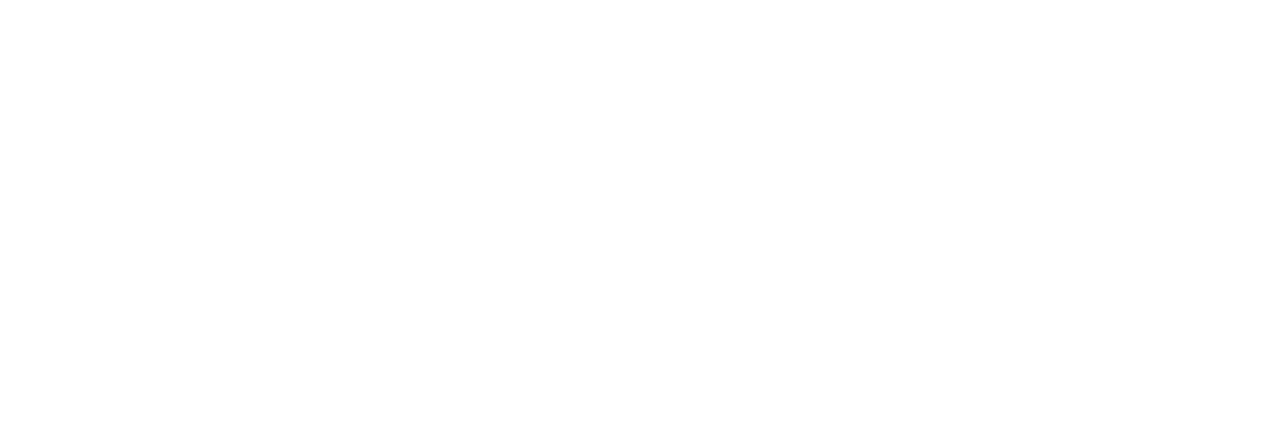
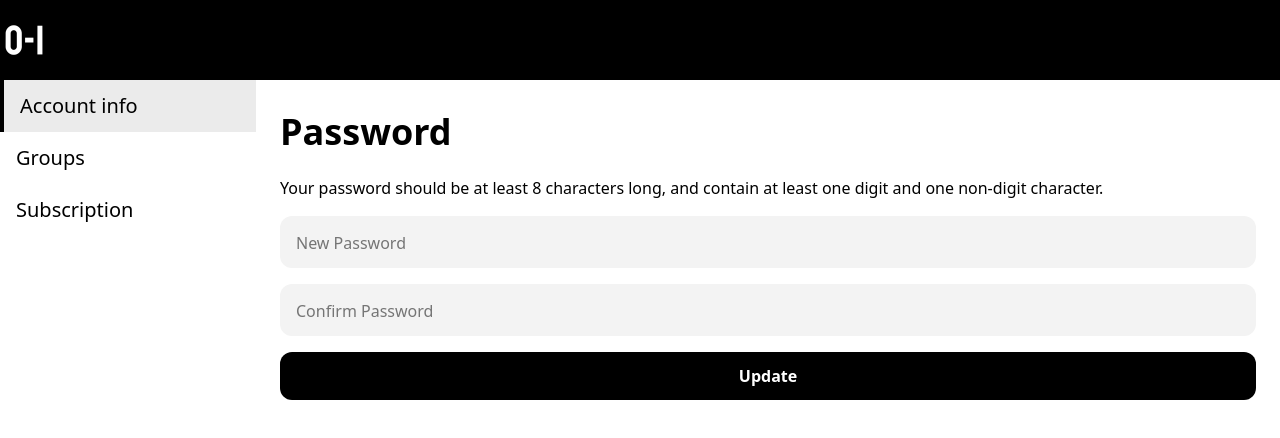
Before and after one commit to outinsure/oi-ng, an Angular app: page /account/change-password in a window 1280 px wide. Before the commit this address led to /. Shown: the top 438 px of the page. Built offline with nearby package versions, Linux system fonts and the light colour scheme.

Commit message:
add update account forms

```diff
--- a/src/app/app-routing.module.ts
+++ b/src/app/app-routing.module.ts
@@ -5,6 +5,9 @@
 import { AccountComponent } from './account/account.component';
 import { AccountInfoComponent } from './account/account-info.component';
 import { UpdateNameComponent } from './update-form/update-name.component';
+import { UpdateNumberComponent } from './update-form/update-number.component';
+import { UpdateEmailComponent } from './update-form/update-email.component';
+import { UpdatePasswordComponent } from './update-form/update-password.component';
 
 export const routes: Routes = [
   { path: '', component: LandingComponent },
@@ -23,6 +26,21 @@
         title: 'Update Name',
         component: UpdateNameComponent
       },
+      {
+        path: 'change-number',
+        title: 'Update Number',
+        component: UpdateNumberComponent
+      },
+      {
+        path: 'change-email',
+        title: 'Update Email',
+        component: UpdateEmailComponent
+      },
+      {
+        path: 'change-password',
+        title: 'Update Password',
+        component: UpdatePasswordComponent
+      },
     ]
   },
 ];
--- a/src/app/auth-form/auth-form.component.html
+++ b/src/app/auth-form/auth-form.component.html
@@ -104,34 +104,21 @@
         </div>
     } @else if (authStep == 3) {
         <div class="full">
-            <p class="text-[28px] font-light mb-6">Complete sign up below</p>
+            <p class="text-[28px] font-light mb-4">Complete sign up below</p>
             <div class="w-full">
-                <div class="bg-[#F3F3F3] flex w-full rounded-lg focus-within:outline focus-within:outline-2 focus-within:outline-slate-500">
-                    <input class="w-10 text-center bg-transparent" disabled value="+1" />
-                    <input
-                        placeholder="Mobile Number (Optional)"
-                        inputmode="tel"
-                        pattern="[0-9]*"
-                        type="text"
-                        maxLength="10"
-                        autocomplete="tel-national"
-                        autocomplete="one-time-code"
-                        class=" focus:outline-none bg-transparent placeholder:text-base text-xl flex-1 py-3 font-light"
-                    />
-                </div>
-                <input type="text"
+                <input type="password"
                     class="bg-[#F3F3F3]
                     text-xl placeholder:text-[#757575] w-full placeholder:font-light
-                    py-3 px-4 mt-4 rounded-xl focus:outline-slate-500 focus:outline-2
+                    py-3 px-4 rounded-xl focus:outline-slate-500 focus:outline-2
                     placeholder:text-base"
-                    placeholder="Full name"
+                    placeholder="Password"
                 />
                 <input type="password"
                     class="bg-[#F3F3F3]
                     text-xl placeholder:text-[#757575] w-full placeholder:font-light
                     py-3 px-4 mt-4 rounded-xl focus:outline-slate-500 focus:outline-2
                     placeholder:text-base"
-                    placeholder="Password"
+                    placeholder="Confirm Password"
                 />
             </div>
             <div class="flex w-full justify-between mt-12">
--- /dev/null
+++ b/src/app/update-form/update-email.component.html
@@ -0,0 +1,15 @@
+<h2 class="text-4xl mb-6 font-semibold">Email</h2>
+<p class="mb-4">This email will receive group invites and allow you authenticate your account.</p>
+<input
+    class="bg-[#EEEEEE] text-xl placeholder:text-[#757575] w-full placeholder:font-light py-3 px-4 rounded-xl focus:outline-slate-500 focus:outline-2"
+    placeholder="Enter your email address"
+    id="email"
+    type="text"
+/>
+<span class="font-light text-sm">A verification code will be sent to this email</span>
+<button
+    type="button"
+    class="w-full bg-black text-white font-semibold h-12 rounded-xl mt-6"
+>
+    Update
+</button>
--- a/src/app/update-form/update-name.component.html
+++ b/src/app/update-form/update-name.component.html
@@ -1 +1,28 @@
-<h2 class="text-4xl font-semibold">Legal & Display Name</h2>
+<h2 class="text-4xl font-semibold">Name</h2>
+<input type="text"
+    class="bg-[#F3F3F3]
+    text-xl placeholder:text-[#757575] w-full placeholder:font-light
+    py-3 px-4 mt-4 rounded-xl focus:outline-slate-500 focus:outline-2
+    placeholder:text-base"
+    placeholder="First name"
+/>
+<input type="text"
+    class="bg-[#F3F3F3]
+    text-xl placeholder:text-[#757575] w-full placeholder:font-light
+    py-3 px-4 mt-4 rounded-xl focus:outline-slate-500 focus:outline-2
+    placeholder:text-base"
+    placeholder="Last name"
+/>
+<input type="text"
+    class="bg-[#F3F3F3]
+    text-xl placeholder:text-[#757575] w-full placeholder:font-light
+    py-3 px-4 mt-4 rounded-xl focus:outline-slate-500 focus:outline-2
+    placeholder:text-base"
+    placeholder="Display name"
+/>
+<button
+    type="button"
+    class="w-full bg-black text-white font-semibold h-12 rounded-xl mt-4"
+>
+    Update
+</button>
--- /dev/null
+++ b/src/app/update-form/update-number.component.html
@@ -0,0 +1,22 @@
+<h2 class="text-4xl mb-6 font-semibold">Mobile Number</h2>
+<p class="mb-4">This number will receive notifications, group invites and allow you recover your account.</p>
+<div class="bg-[#F3F3F3] flex w-full rounded-lg focus-within:outline focus-within:outline-2 focus-within:outline-slate-500">
+    <input class="w-10 text-center bg-transparent" disabled value="+1" />
+    <input
+        placeholder="Mobile Number (Optional)"
+        inputmode="tel"
+        pattern="[0-9]*"
+        type="text"
+        maxLength="10"
+        autocomplete="tel-national"
+        autocomplete="one-time-code"
+        class=" focus:outline-none bg-transparent placeholder:text-base text-xl flex-1 py-3 font-light"
+    />
+</div>
+<span class="font-light text-sm">A verification code will be sent to this number</span>
+<button
+    type="button"
+    class="w-full bg-black text-white font-semibold h-12 rounded-xl mt-6"
+>
+    Update
+</button>
--- /dev/null
+++ b/src/app/update-form/update-password.component.html
@@ -0,0 +1,22 @@
+<h2 class="text-4xl mb-6 font-semibold">Password</h2>
+<p class="mb-4">Your password should be at least 8 characters long, and contain at least one digit and one non-digit character.</p>
+<input type="password"
+    class="bg-[#F3F3F3]
+    text-xl placeholder:text-[#757575] w-full placeholder:font-light
+    py-3 px-4 rounded-xl focus:outline-slate-500 focus:outline-2
+    placeholder:text-base"
+    placeholder="New Password"
+/>
+<input type="password"
+    class="bg-[#F3F3F3]
+    text-xl placeholder:text-[#757575] w-full placeholder:font-light
+    py-3 px-4 mt-4 rounded-xl focus:outline-slate-500 focus:outline-2
+    placeholder:text-base"
+    placeholder="Confirm Password"
+/>
+<button
+    type="button"
+    class="w-full bg-black text-white font-semibold h-12 rounded-xl mt-4"
+>
+    Update
+</button>
```
Also changed, not shown: src/app/update-form/update-email.component.ts (added, +9 -0 lines), src/app/update-form/update-number.component.ts (added, +9 -0 lines), src/app/update-form/update-password.component.ts (added, +9 -0 lines).
